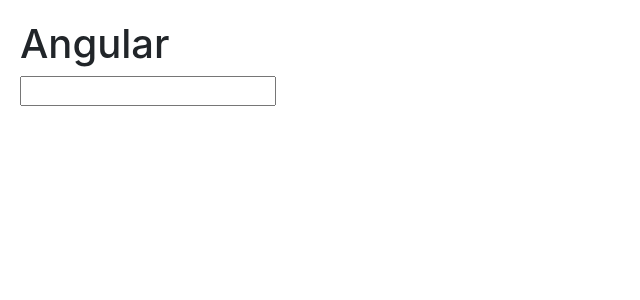
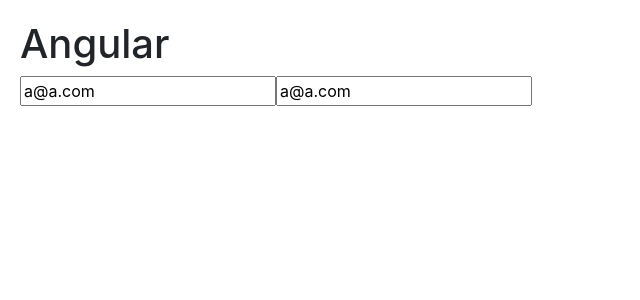
Before and after one commit to Atinder1989/Angular-HelloWorld, an Angular app: page / in a window 1280 px wide. Shown: the top 300 px of the page, without its empty margins (0-640 px from the left). Built offline with nearby package versions, Linux system fonts and the light colour scheme.

Commit message:
Two Way Binding

```diff
--- a/src/app/app.module.ts
+++ b/src/app/app.module.ts
@@ -8,7 +8,7 @@
 import { CoursesComponent } from './courses.component';
 import { CourseComponent } from './course/course.component';
 import { AuthorsComponent } from './authors/authors.component';
-
+import { FormsModule } from '@angular/forms'
 @NgModule({
   declarations: [
     AppComponent,
@@ -18,7 +18,8 @@
   ],
   imports: [
     BrowserModule,
-    AppRoutingModule
+    AppRoutingModule,
+    FormsModule
   ],
   providers: [
     CoursesService,
--- a/src/app/courses.component.ts
+++ b/src/app/courses.component.ts
@@ -47,17 +47,25 @@
     // `
 
     // Event Filtering, Template Variable
+    // template:`
+    //     <input #email (keyup.enter)="onKeyUp(email.value)"/>
+    // `
+
+    //Two Way Binding
     template:`
-        <input #email (keyup.enter)="onKeyUp(email.value)"/>
-    `
+        <input [value]="email" (keyup.enter)="email = $event.target.value; onKeyUp()"/>
+        <input [(ngModel)]="email" (keyup.enter)="onKeyUp()"/>
+        `
 })
 
 export class CoursesComponent {
+    email = "a@a.com"
     isActive = true
-    title = "List Of Courses";
+    title = "List Of Courses"
     colspan = 2
     imageurl = "https://raisingchildren.net.au/__data/assets/image/0023/49244/sleep-routines-for-newborns.jpg"
-    courses;
+    courses
+
 
     constructor(service: CoursesService) {
         this.courses = service.getCourses()
@@ -76,8 +84,8 @@
 
     }
 
-    onKeyUp(email){
-        console.log("Enter Pressed and value is == " + email);
+    onKeyUp(){
+        console.log("Enter Pressed and value is == " + this.email);
 
     }
 }
```
